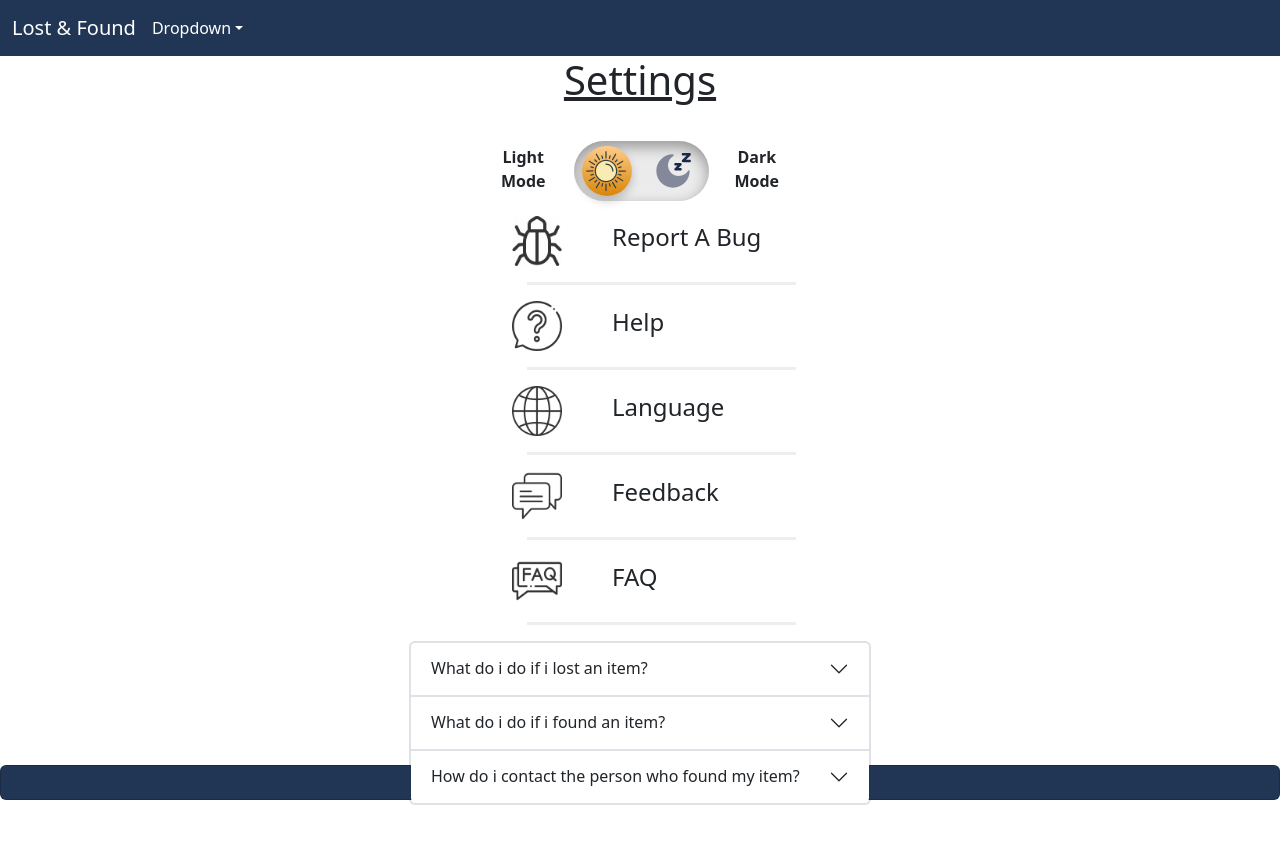
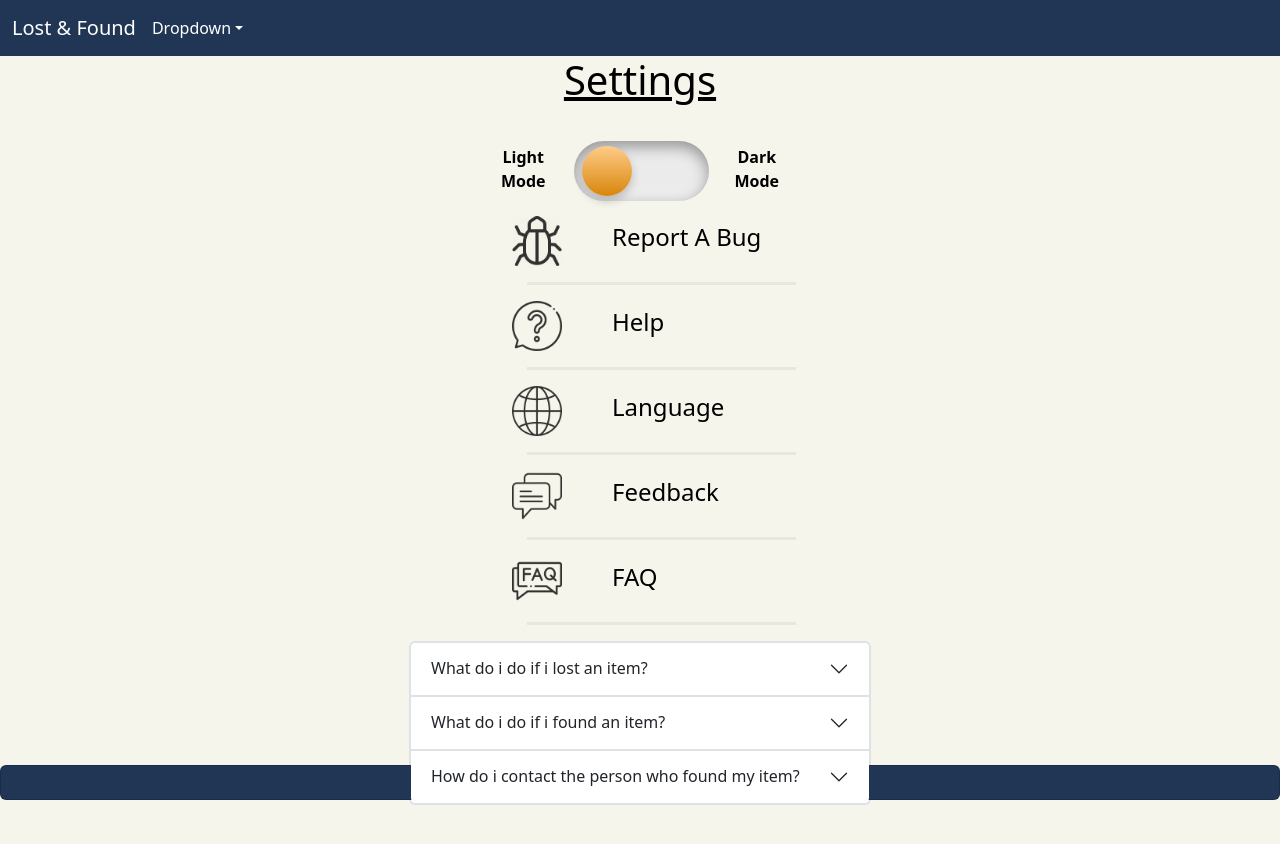
Before and after one commit to MarcusongytDev/lost-and-found-app-client, a React (Create React App) app: page /settings in a window 1280 px wide. Shown: the top 844 px of the page. Built offline with nearby package versions, Linux system fonts and the light colour scheme.

Commit message:
update Setting Light and Dark Toggle

```diff
--- /dev/null
+++ b/src/ThemeContext.js
@@ -0,0 +1,28 @@
+import React, { createContext, useContext, useEffect, useState } from 'react';
+
+const ThemeContext = createContext();
+
+export const useTheme = () => useContext(ThemeContext);
+
+export const ThemeProvider = ({ children }) => {
+    const [theme, setTheme] = useState('light-mode-theme'); // Default theme
+
+    useEffect(() => {
+        const storedTheme = localStorage.getItem('theme') || 'light-mode-theme';
+        setTheme(storedTheme);
+        document.body.className = storedTheme;
+    }, []);
+
+    const toggleTheme = () => {
+        const newTheme = theme === 'light-mode-theme' ? 'dark-mode-theme' : 'light-mode-theme';
+        setTheme(newTheme);
+        localStorage.setItem('theme', newTheme);
+        document.body.className = newTheme;
+    };
+
+    return (
+        <ThemeContext.Provider value={{ theme, toggleTheme }}>
+            {children}
+        </ThemeContext.Provider>
+    );
+};
--- /dev/null
+++ b/src/components/UI/ThemeContext.js
@@ -0,0 +1,28 @@
+import React, { createContext, useContext, useEffect, useState } from 'react';
+
+const ThemeContext = createContext();
+
+export const useTheme = () => useContext(ThemeContext);
+
+export const ThemeProvider = ({ children }) => {
+    const [theme, setTheme] = useState('light-mode-theme'); // Default theme
+
+    useEffect(() => {
+        const storedTheme = localStorage.getItem('theme') || 'light-mode-theme';
+        setTheme(storedTheme);
+        document.body.className = storedTheme;
+    }, []);
+
+    const toggleTheme = () => {
+        const newTheme = theme === 'light-mode-theme' ? 'dark-mode-theme' : 'light-mode-theme';
+        setTheme(newTheme);
+        localStorage.setItem('theme', newTheme);
+        document.body.className = newTheme;
+    };
+
+    return (
+        <ThemeContext.Provider value={{ theme, toggleTheme }}>
+            {children}
+        </ThemeContext.Provider>
+    );
+};
--- a/src/components/UI/modeToggleBtn.js
+++ b/src/components/UI/modeToggleBtn.js
@@ -1,90 +1,29 @@
-
+import React from 'react';
 import './modeToggleBtn.css';
+import { useTheme } from '../../ThemeContext';
 
 function Toggle() {
+    const { toggleTheme } = useTheme();
 
     return (
         <div>
-            <input className="toggleBtn" type="checkbox" id="darkmode-toggle"/>
-            <label className="toggleBtn" for="darkmode-toggle">
-            <svg version="1.0" class="sun" id="Layer_1" xmlns="http://www.w3.org/2000/svg"
-	 width="800px" height="800px" viewBox="0 0 64 64" enable-background="new 0 0 64 64">
-<g>
-	<path fill-rule="evenodd" clip-rule="evenodd" fill="#394240" d="M32,14.002c-9.941,0-18,8.059-18,18s8.059,18,18,18
-		s18-8.059,18-18S41.941,14.002,32,14.002z M32,48.002c-8.837,0-16-7.164-16-16s7.163-16,16-16s16,7.164,16,16
-		S40.837,48.002,32,48.002z"/>
-	<path fill-rule="evenodd" clip-rule="evenodd" fill="#394240" d="M63,31H53c-0.553,0-1,0.447-1,1s0.447,1,1,1h10
-		c0.553,0,1-0.447,1-1S63.553,31,63,31z"/>
-	<path fill-rule="evenodd" clip-rule="evenodd" fill="#394240" d="M11.457,36.469l-3.863,1.035
-		c-0.534,0.145-0.851,0.693-0.707,1.227c0.143,0.533,0.69,0.85,1.225,0.705l3.863-1.035c0.533-0.143,0.85-0.689,0.707-1.225
-		C12.539,36.643,11.99,36.326,11.457,36.469z"/>
-	<path fill-rule="evenodd" clip-rule="evenodd" fill="#394240" d="M49.32,22c0.277,0.479,0.888,0.643,1.367,0.365l8.66-5
-		c0.479-0.275,0.643-0.887,0.365-1.365c-0.275-0.479-0.887-0.643-1.365-0.365l-8.66,5C49.208,20.912,49.045,21.521,49.32,22z"/>
-	<path fill-rule="evenodd" clip-rule="evenodd" fill="#394240" d="M17.858,46.143c-0.39-0.391-1.023-0.389-1.414,0l-2.828,2.828
-		c-0.391,0.391-0.39,1.025,0.001,1.414c0.39,0.391,1.022,0.391,1.413,0l2.828-2.828C18.249,47.168,18.249,46.533,17.858,46.143z"/>
-	<path fill-rule="evenodd" clip-rule="evenodd" fill="#394240" d="M42,14.68c0.479,0.275,1.09,0.113,1.367-0.367l5-8.66
-		C48.644,5.174,48.48,4.562,48,4.287c-0.478-0.277-1.088-0.113-1.365,0.365l-4.999,8.662C41.358,13.793,41.522,14.402,42,14.68z"/>
-	<path fill-rule="evenodd" clip-rule="evenodd" fill="#394240" d="M26.824,51.318c-0.532-0.143-1.08,0.176-1.225,0.707l-1.035,3.863
-		c-0.143,0.535,0.176,1.082,0.709,1.225c0.533,0.145,1.08-0.172,1.223-0.707l1.035-3.863C27.676,52.012,27.359,51.463,26.824,51.318
-		z"/>
-	<path fill-rule="evenodd" clip-rule="evenodd" fill="#394240" d="M32,12c0.554,0,1.001-0.447,1.002-1V1c0-0.553-0.447-1-1.002-1
-		c-0.551,0-0.998,0.447-0.999,1l0.001,10C31.002,11.553,31.449,12,32,12z"/>
-	<path fill-rule="evenodd" clip-rule="evenodd" fill="#394240" d="M38.402,52.025c-0.141-0.533-0.689-0.85-1.225-0.707
-		c-0.533,0.143-0.848,0.691-0.707,1.225l1.035,3.863c0.144,0.535,0.693,0.85,1.227,0.707s0.849-0.689,0.705-1.225L38.402,52.025z"/>
-	<path fill-rule="evenodd" clip-rule="evenodd" fill="#394240" d="M20.637,14.312c0.275,0.479,0.887,0.643,1.363,0.367
-		c0.48-0.277,0.645-0.887,0.368-1.367l-5-8.66C17.092,4.174,16.48,4.01,16,4.287c-0.477,0.275-0.641,0.887-0.365,1.365
-		L20.637,14.312z"/>
-	<path fill-rule="evenodd" clip-rule="evenodd" fill="#394240" d="M47.558,46.141c-0.388-0.389-1.022-0.389-1.414,0
-		c-0.391,0.391-0.388,1.025,0,1.414l2.828,2.828c0.392,0.393,1.025,0.389,1.415,0c0.391-0.391,0.391-1.021-0.001-1.414
-		L47.558,46.141z"/>
-	<path fill-rule="evenodd" clip-rule="evenodd" fill="#394240" d="M4.654,17.365l8.662,4.998c0.477,0.277,1.088,0.113,1.363-0.363
-		c0.277-0.48,0.115-1.09-0.364-1.367l-8.661-5C5.176,15.355,4.564,15.52,4.287,16C4.013,16.477,4.176,17.088,4.654,17.365z"/>
-	<path fill-rule="evenodd" clip-rule="evenodd" fill="#394240" d="M52.027,38.4l3.863,1.035c0.535,0.145,1.082-0.176,1.225-0.709
-		c0.144-0.533-0.172-1.08-0.707-1.223l-3.863-1.035c-0.531-0.145-1.081,0.172-1.225,0.707C51.176,37.709,51.496,38.256,52.027,38.4z
-		"/>
-	<path fill-rule="evenodd" clip-rule="evenodd" fill="#394240" d="M12,32c0.001-0.555-0.445-1-0.998-1.002L1,31
-		c-0.552,0-1,0.445-1,1c0.001,0.551,0.448,1,1.001,1l10.001-0.002C11.553,32.998,12.001,32.551,12,32z"/>
-	<path fill-rule="evenodd" clip-rule="evenodd" fill="#394240" d="M52.545,27.529l3.863-1.035c0.535-0.143,0.85-0.693,0.706-1.227
-		c-0.142-0.531-0.688-0.848-1.224-0.705l-3.863,1.035c-0.533,0.141-0.85,0.691-0.707,1.225
-		C51.461,27.355,52.012,27.67,52.545,27.529z"/>
-	<circle fill-rule="evenodd" clip-rule="evenodd" fill="#F9EBB2" cx="32" cy="32" r="16"/>
-	<path fill-rule="evenodd" clip-rule="evenodd" fill="#394240" d="M14.68,42c-0.275-0.48-0.886-0.645-1.365-0.369l-8.661,5.002
-		C4.176,46.91,4.01,47.52,4.287,48c0.277,0.477,0.889,0.641,1.367,0.365l8.66-5.002C14.791,43.088,14.957,42.479,14.68,42z"/>
-	<path fill-rule="evenodd" clip-rule="evenodd" fill="#394240" d="M46.144,17.855c0.389,0.393,1.022,0.389,1.414,0l2.828-2.828
-		c0.392-0.391,0.39-1.023-0.002-1.414c-0.388-0.391-1.021-0.391-1.412,0l-2.828,2.828C45.752,16.83,45.754,17.465,46.144,17.855z"/>
-	<path fill-rule="evenodd" clip-rule="evenodd" fill="#394240" d="M22,49.32c-0.479-0.277-1.088-0.113-1.365,0.363l-5,8.664
-		c-0.275,0.477-0.115,1.088,0.365,1.365c0.479,0.273,1.09,0.109,1.367-0.367l4.998-8.662C22.641,50.207,22.48,49.596,22,49.32z"/>
-	<path fill-rule="evenodd" clip-rule="evenodd" fill="#394240" d="M37.178,12.68c0.531,0.145,1.078-0.176,1.225-0.707l1.035-3.863
-		c0.143-0.535-0.176-1.084-0.709-1.225c-0.531-0.145-1.08,0.172-1.223,0.707l-1.035,3.863C36.324,11.986,36.645,12.535,37.178,12.68
-		z"/>
-	<path fill-rule="evenodd" clip-rule="evenodd" fill="#394240" d="M32,52c-0.553-0.002-0.998,0.445-1,0.998l0.002,10.004
-		C31.002,63.551,31.445,64,32,64c0.553,0,1-0.449,1.001-1l-0.003-10.002C32.998,52.447,32.555,52,32,52z"/>
-	<path fill-rule="evenodd" clip-rule="evenodd" fill="#394240" d="M25.6,11.973c0.139,0.533,0.691,0.85,1.225,0.707
-		c0.532-0.141,0.846-0.691,0.707-1.225l-1.035-3.863c-0.145-0.535-0.693-0.852-1.227-0.707c-0.531,0.143-0.85,0.689-0.705,1.225
-		L25.6,11.973z"/>
-	<path fill-rule="evenodd" clip-rule="evenodd" fill="#394240" d="M43.363,49.686C43.088,49.209,42.48,49.043,42,49.32
-		c-0.479,0.275-0.641,0.885-0.367,1.365l5.004,8.66c0.275,0.479,0.883,0.645,1.363,0.367c0.479-0.277,0.642-0.889,0.367-1.367
-		L43.363,49.686z"/>
-	<path fill-rule="evenodd" clip-rule="evenodd" fill="#394240" d="M16.443,17.855c0.387,0.395,1.023,0.391,1.414,0
-		c0.391-0.387,0.387-1.02,0-1.414l-2.828-2.828c-0.393-0.391-1.025-0.389-1.415,0.002c-0.39,0.389-0.392,1.021,0.001,1.412
-		L16.443,17.855z"/>
-	<path fill-rule="evenodd" clip-rule="evenodd" fill="#394240" d="M59.348,46.633l-8.663-4.998
-		c-0.478-0.275-1.087-0.115-1.363,0.367c-0.278,0.477-0.112,1.086,0.364,1.363l8.664,5c0.477,0.275,1.086,0.115,1.363-0.365
-		C59.988,47.52,59.824,46.91,59.348,46.633z"/>
-	<path fill-rule="evenodd" clip-rule="evenodd" fill="#394240" d="M11.974,25.598L8.11,24.562c-0.536-0.143-1.083,0.176-1.225,0.709
-		c-0.144,0.531,0.171,1.08,0.707,1.225l3.863,1.033c0.531,0.146,1.081-0.174,1.225-0.707C12.825,26.293,12.505,25.746,11.974,25.598
-		z"/>
-	<path fill-rule="evenodd" clip-rule="evenodd" fill="#394240" d="M32,20.002c-0.553,0-1,0.447-1,1s0.447,1,1,1
-		c5.522,0,10,4.477,10,10c0,0.553,0.447,1,1,1s1-0.447,1-1C44,25.375,38.627,20.002,32,20.002z"/>
-</g>
-</svg>
-<svg className='moon' width="800px" height="800px" viewBox="0 0 24 24" fill="none" xmlns="http://www.w3.org/2000/svg">
-<path fill-rule="evenodd" clip-rule="evenodd" d="M18 2.75C17.5858 2.75 17.25 2.41421 17.25 2C17.25 1.58579 17.5858 1.25 18 1.25H22C22.3034 1.25 22.5768 1.43273 22.6929 1.71299C22.809 1.99324 22.7449 2.31583 22.5304 2.53033L19.8107 5.25H22C22.4142 5.25 22.75 5.58579 22.75 6C22.75 6.41421 22.4142 6.75 22 6.75H18C17.6967 6.75 17.4232 6.56727 17.3071 6.28701C17.191 6.00676 17.2552 5.68417 17.4697 5.46967L20.1894 2.75H18ZM13.5 8.75C13.0858 8.75 12.75 8.41421 12.75 8C12.75 7.58579 13.0858 7.25 13.5 7.25H16.5C16.8034 7.25 17.0768 7.43273 17.1929 7.71299C17.309 7.99324 17.2449 8.31583 17.0304 8.53033L15.3107 10.25H16.5C16.9142 10.25 17.25 10.5858 17.25 11C17.25 11.4142 16.9142 11.75 16.5 11.75H13.5C13.1967 11.75 12.9232 11.5673 12.8071 11.287C12.691 11.0068 12.7552 10.6842 12.9697 10.4697L14.6894 8.75H13.5Z" fill="#1C274C"/>
-<path opacity="0.5" d="M12 22C17.5228 22 22 17.5228 22 12C22 11.5373 21.3065 11.4608 21.0672 11.8568C19.9289 13.7406 17.8615 15 15.5 15C11.9101 15 9 12.0899 9 8.5C9 6.13845 10.2594 4.07105 12.1432 2.93276C12.5392 2.69347 12.4627 2 12 2C6.47715 2 2 6.47715 2 12C2 17.5228 6.47715 22 12 22Z" fill="#1C274C"/>
-</svg>
+            <input className="toggleBtn" type="checkbox" id="darkmode-toggle" onChange={toggleTheme} />
+            <label className="toggleBtn" htmlFor="darkmode-toggle">
+                <svg version="1.0" className="sun" xmlns="http://www.w3.org/2000/svg" width="24px" height="24px" viewBox="0 0 64 64" enableBackground="new 0 0 64 64">
+                    {/* Sun SVG paths */}
+                    <g>
+                        <path fillRule="evenodd" clipRule="evenodd" fill="#FFD93D" d="M32,14.002c-9.941,0-18,8.059-18,18s8.059,18,18,18s18-8.059,18-18S41.941,14.002,32,14.002z M32,48.002c-8.837,0-16-7.164-16-16s7.163-16,16-16s16,7.164,16,16S40.837,48.002,32,48.002z" />
+                        {/* Other sun paths */}
+                    </g>
+                </svg>
+                <svg className="moon" width="24px" height="24px" viewBox="0 0 24 24" fill="none" xmlns="http://www.w3.org/2000/svg">
+                    {/* Moon SVG paths */}
+                    <path fillRule="evenodd" clipRule="evenodd" d="M18 2.75C17.5858 2.75 17.25 2.41421 17.25 2C17.25 1.58579 17.5858 1.25 18 1.25H22C22.3034 1.25 22.5768 1.43273 22.6929 1.71299C22.809 1.99324 22.7449 2.31583 22.5304 2.53033L19.8107 5.25H22C22.4142 5.25 22.75 5.58579 22.75 6C22.75 6.41421 22.4142 6.75 22 6.75H18ZM13.5 8.75C13.0858 8.75 12.75 8.41421 12.75 8C12.75 7.58579 13.0858 7.25 13.5 7.25H16.5C16.8034 7.25 17.0768 7.43273 17.1929 7.71299C17.309 7.99324 17.2449 8.31583 17.0304 8.53033L15.3107 10.25H16.5C16.9142 10.25 17.25 10.5858 17.25 11C17.25 11.4142 16.9142 11.75 16.5 11.75H13.5C13.1967 11.75 12.9232 11.5673 12.8071 11.287C12.691 11.0068 12.7552 10.6842 12.9697 10.4697L14.6894 8.75H13.5Z" fill="#1C274C" />
+                    {/* Other moon paths */}
+                </svg>
             </label>
         </div>
-    )
+    );
 }
 
 export default Toggle;
--- a/src/components/UI/themes.js
+++ b/src/components/UI/themes.js
@@ -1,4 +1,4 @@
-function setTheme(themeName, setClassName) {
+/*function setTheme(themeName, setClassName) {
     localStorage.setItem('theme', themeName);
     setClassName(themeName);
 }
@@ -23,3 +23,4 @@ module.exports = {
   setTheme,
   keepTheme
 };
+*/
--- a/src/components/UI/useColorScheme.js
+++ b/src/components/UI/useColorScheme.js
@@ -1,4 +1,4 @@
-import { useEffect, useMemo, useState } from "react";
+/*import { useEffect, useMemo, useState } from "react";
 import { useMediaQuery } from "react-responsive";
 
 export function useColorScheme() {
@@ -28,3 +28,4 @@ export function useColorScheme() {
     setIsDark,
   };
 }
+*/
--- a/src/index.js
+++ b/src/index.js
@@ -2,12 +2,15 @@ import React from 'react';
 import ReactDOM from 'react-dom/client';
 import './index.css';
 import App from './App';
+import { ThemeProvider } from './ThemeContext';
 import reportWebVitals from './reportWebVitals';
 
 const root = ReactDOM.createRoot(document.getElementById('root'));
 root.render(
   <React.StrictMode>
-    <App />
+    <ThemeProvider>
+      <App />
+    </ThemeProvider>
   </React.StrictMode>
 );
 
```
Also changed, not shown: src/pages/lostItemNotice.css (+15 -1 lines).
